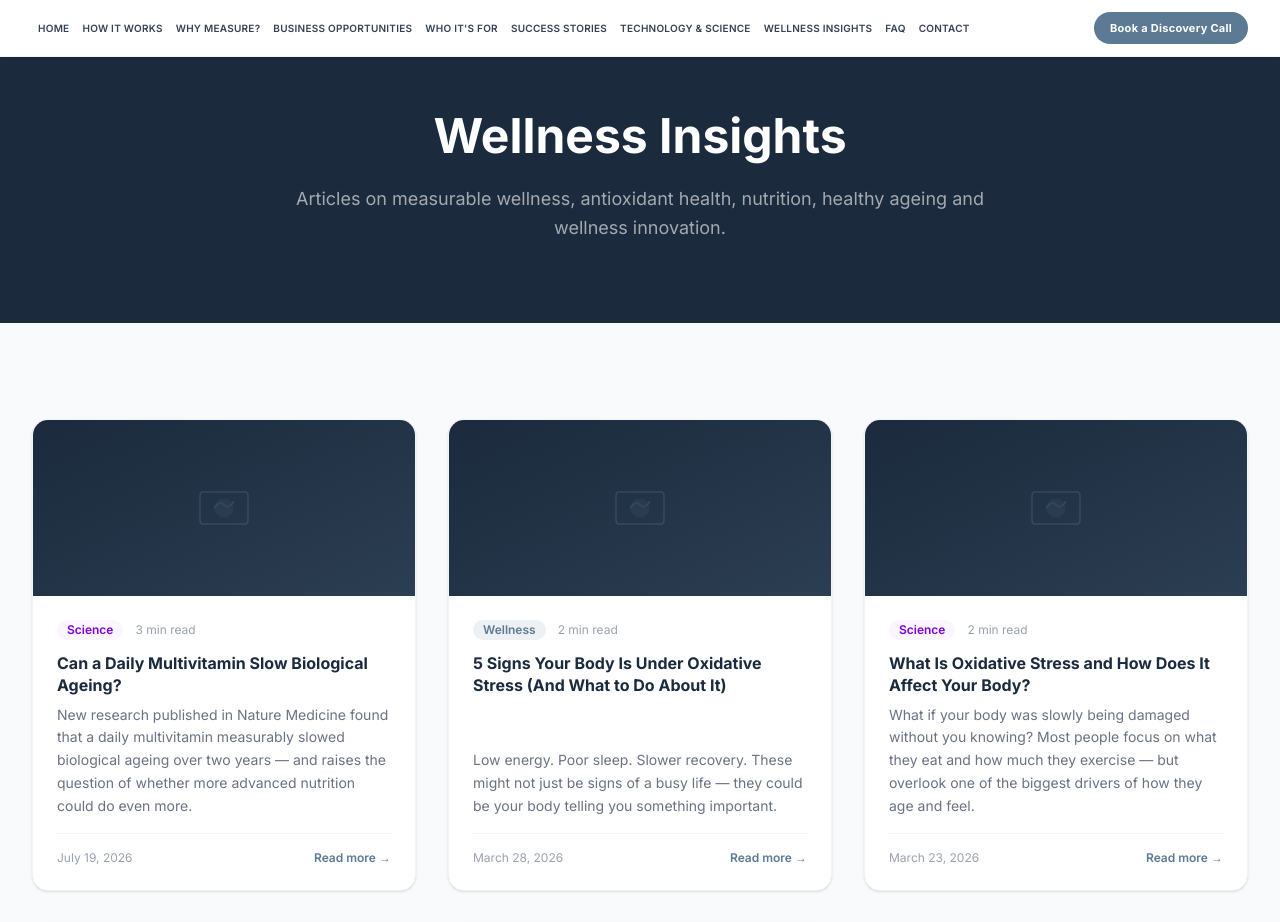
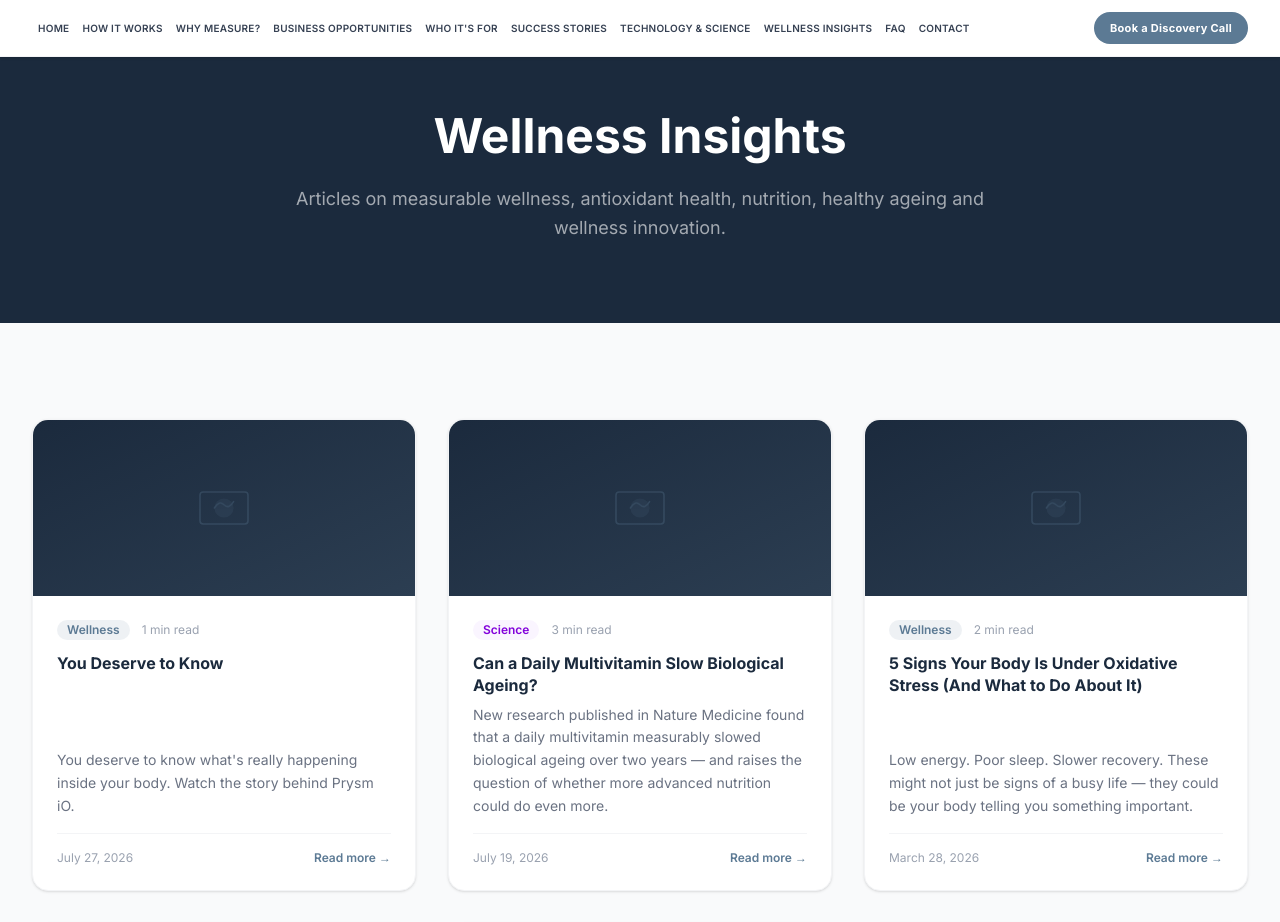
Before and after one commit to calligeroselaine/myantioxidantscore, a Next.js app: page /blog in a window 1280 px wide. Shown: the top 922 px of the page. Built offline with nearby package versions, Linux system fonts and the light colour scheme.

Commit message:
Update posts.ts

```diff
--- a/src/app/blog/posts.ts
+++ b/src/app/blog/posts.ts
@@ -18,6 +18,23 @@ type Section = {
 };
 
 export const posts: Post[] = [
+  {
+    slug: "you-deserve-to-know",
+    title: "You Deserve to Know",
+    excerpt:
+      "You deserve to know what's really happening inside your body. Watch the story behind Prysm iO.",
+    category: "Wellness",
+    date: "July 27, 2026",
+    readTime: "1 min read",
+    body: [
+      {
+        type: "video",
+        mediaId: "8uz5xpoqzu",
+        aspect: 1.7777777777777777,
+      },
+      { type: "cta" },
+    ],
+  },
   {
     slug: "daily-multivitamin-biological-ageing",
     title: "Can a Daily Multivitamin Slow Biological Ageing?",
```
